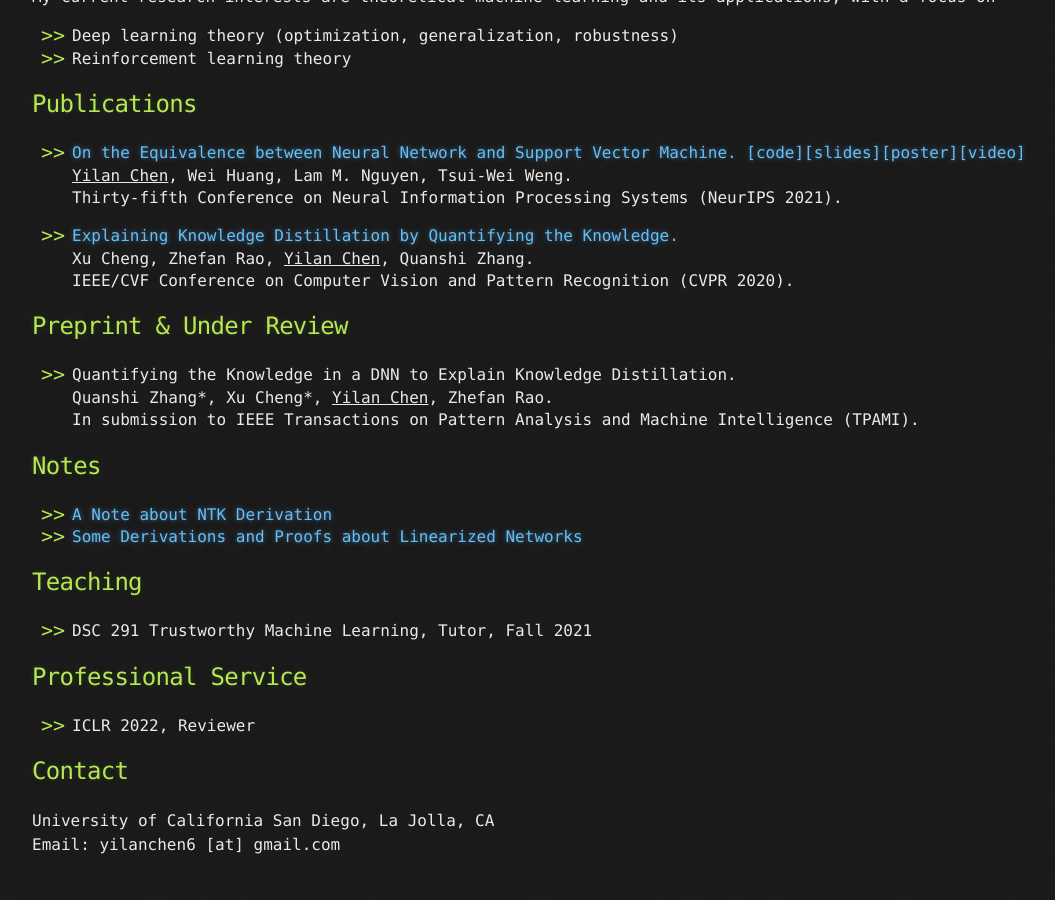
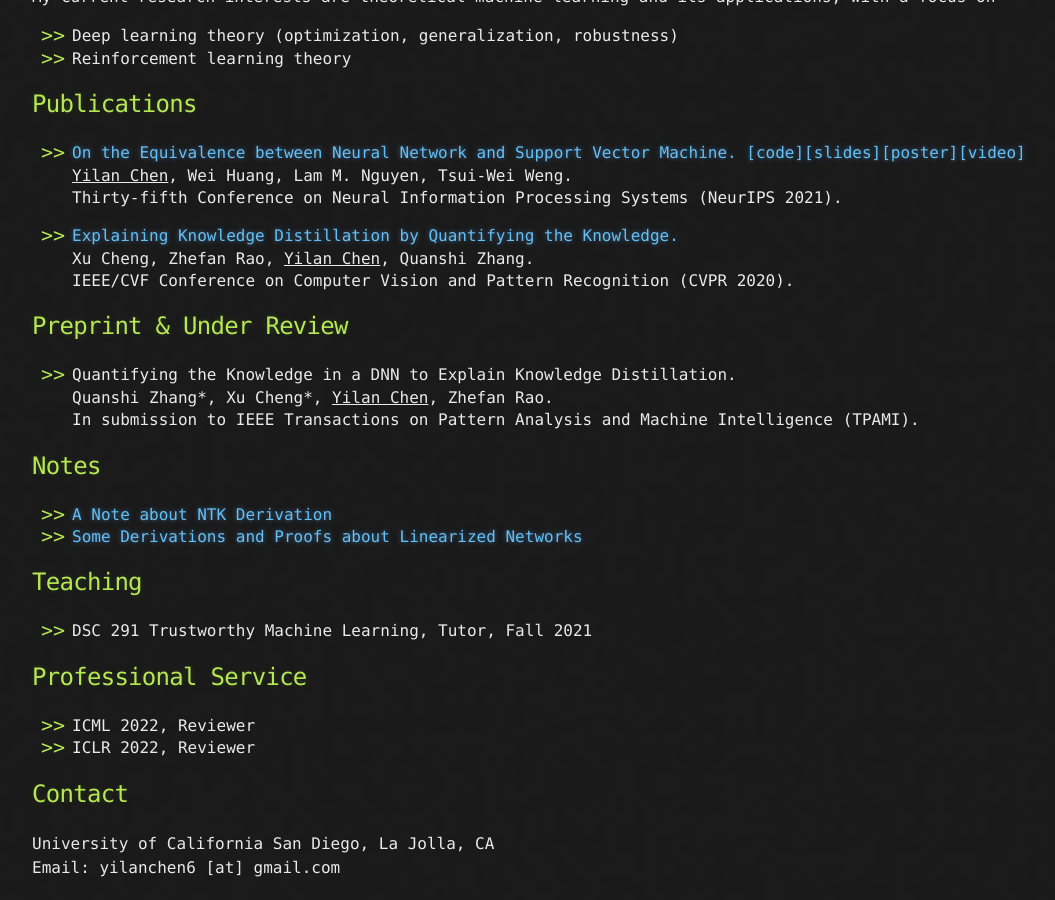
Before and after one commit to yilanchen6/yilanchen6.github.io, a Jekyll site: the page built from index.md, in a window 1280 px wide and 900 px high, scrolled down 571 px. Shown: the whole window, without its empty margins (108-1163 px from the left). Built offline with Jekyll 4.4.1, drawn with Linux system fonts in a browser that asks for light colours; before the commit the page ends 1448 px from its top, so only the background shows below that.

Commit message:
Update index.md

```diff
--- a/index.md
+++ b/index.md
@@ -117,6 +117,7 @@ In submission to IEEE Transactions on Pattern Analysis and Machine Intelligence
 
 ## Professional Service
 
+- ICML 2022, Reviewer
 - ICLR 2022, Reviewer
 
 
```
